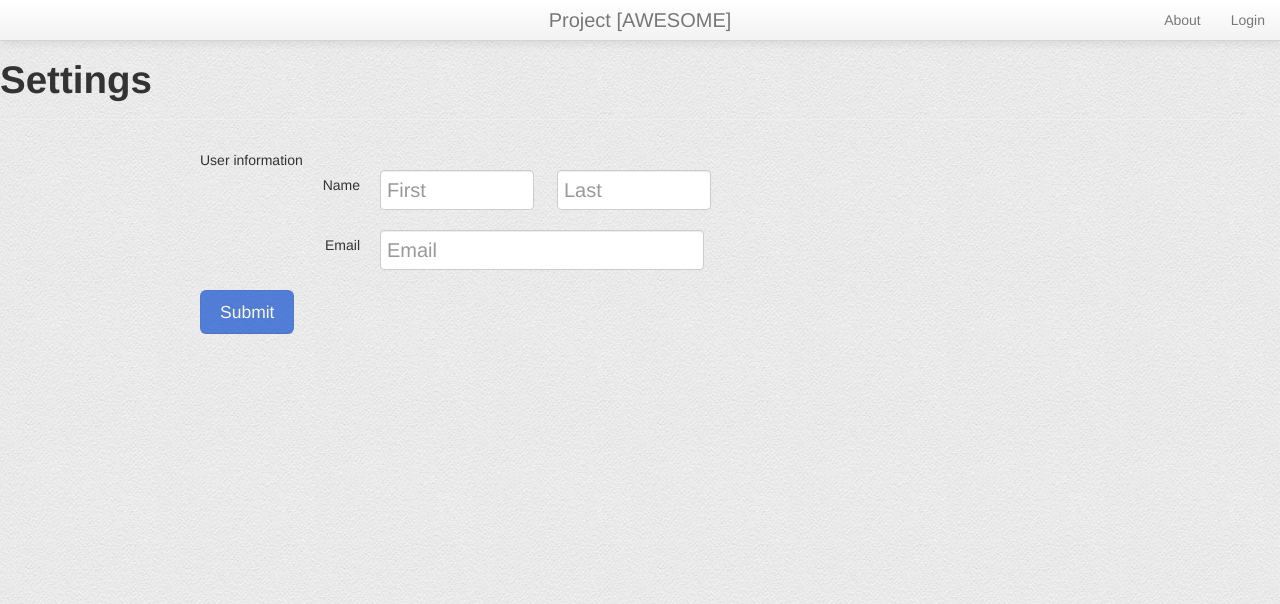
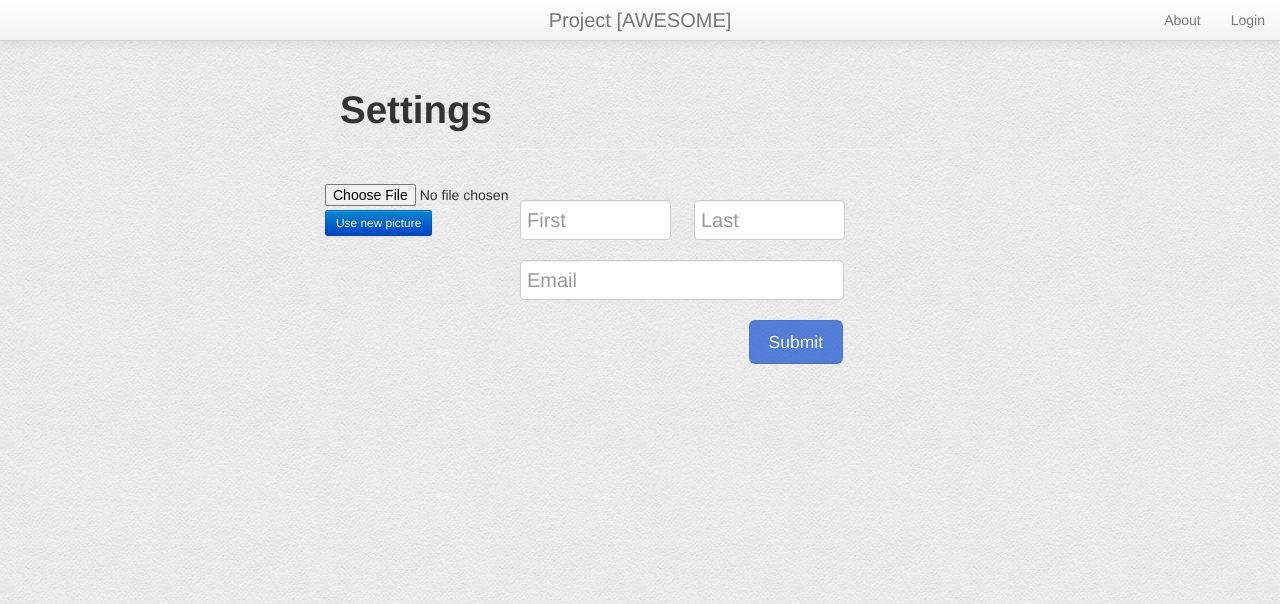
Before and after one commit to nikilster/projectAwesome, a Flask app: template awesome/templates/settings.html in a window 1280 px wide. Shown: the top 604 px of the page. Run offline with Flask 2, Linux system fonts and the light colour scheme; the template is opened without the code that fills it, so the values that code supplies are empty; parts of the project's set-up code (start-up, migrations or seed data) failed here and were passed over; some libraries are stand-ins or nearby versions.

Commit message:
A start to uploading profile picture in settings, and show in user profile

```diff
--- a/awesome/static/css/index.css
+++ b/awesome/static/css/index.css
@@ -39,6 +39,12 @@ footer {
   left: 0;
   text-align: center;
 }
+
+#UserName {
+  font-size: 30px;
+  padding: 15px;
+}
+
 /* move content below navbar -- could use margin/padding on content too */
 #NavPadding {
   height: 40px;
--- a/awesome/static/css/register.css
+++ b/awesome/static/css/register.css
@@ -81,6 +81,28 @@ footer {
   font-size: 20px !important;
   line-height: 1.5 !important;
   height: 30px !important;
-  width: 140px !important;
+  width: 137px !important;
   margin-right: 9px;
 }
+#SettingsBox {
+  position: relative;
+  margin-top: 50px;
+  width: 600px;
+  margin-left: auto;
+  margin-right: auto;
+}
+#ProfilePictureContainer {
+  position: absolute;
+  top: 0px:
+    left: 0px;
+  width: 175px;
+  margin-left: -15px;
+}
+#SettingsSubmitInput {
+  float: right;
+  margin-right: 97px;
+}
+#ProfilePicture {
+  width: 175px;
+  float: left;
+}
--- a/awesome/static/css/register.less
+++ b/awesome/static/css/register.less
@@ -52,8 +52,29 @@
     font-size:20px !important;
     line-height:1.5 !important;
     height:30px !important;
-    width: 140px !important;
+    width: 137px !important;
     margin-right: 9px;
 }
 
+#SettingsBox {
+    position:relative;
+    margin-top:50px;
+    .BlockCenter(600px);
+}
+#ProfilePictureContainer {
+    position:absolute;
+    top: 0px:
+    left: 0px;
+    width: 175px;
+    margin-left: -15px;
+}
+#SettingsSubmitInput {
+    float: right;
+    margin-right:97px;
+}
+#ProfilePicture {
+    width: 175px;
+    float: left;
+}
+
 // $eof
--- a/awesome/templates/index.html
+++ b/awesome/templates/index.html
@@ -67,8 +67,12 @@
 {% block content %}
 
     <!-- Main Content -->
+    <div id="InstructionsPadding"></div>
+    <div id="UserInformation" class="Center" style="width: 500px; margin-top:15px; overflow:auto;">
+      <img id="UserProfilePicture" src="https://s3.amazonaws.com/project-awesome-img/img/default-profile-picture.jpg" style="width:175px; float:left;"/>
+      <div id="UserName"></div>
+    </div>
     <div id="LoadingIndicator" class="Hidden"></div>
-    <div id="InstructionsPadding"></div>
     <div id="Content" class="Center"></div>
     <div id="ExampleVisionBoard" class="Center"></div>
 
--- a/awesome/templates/settings.html
+++ b/awesome/templates/settings.html
@@ -23,24 +23,27 @@ var USER = { id: '{{ user['id'] }}',
 
 {# ------------------------------------------------------------------------- #}
 {% block content %}
-
-        <!-- Title -->
-        <div class="row header">
+        <!-- Content -->
+        <div id="SettingsBox">
             <div class="page-header TextCenter">
                 <h1 class="title">Settings</h1>
             </div>
-        </div>
 
-        <!-- Content -->
-        <div class="span8 offset2">
+            <div id="ProfilePictureContainer">
+                <img id="ProfilePicture" src="{{ user['picture'] }}"/>
 
-            User information
+                <form action="{{url_for("api_change_picture") }}" method="post" enctype="multipart/form-data">
+                    <input type="file" name="picture"></input><br>
+                    <input type="submit" class="btn btn-primary btn-small"
+                           value="Use new picture"></input>
+                </form>
+            </div>
 
             <form method="POST" class="form-horizontal"
-                action="{{ url_for('api_change_info') }}">
+                action="{{ url_for('api_change_info') }}"
+                style="padding-top: 20px;">
                 <div class="control-group">
                     <label class="control-label" for="firstName">
-                        Name
                     </label>
                     <div class="controls">
                         <input id="FirstNameInput"
@@ -58,7 +61,6 @@ var USER = { id: '{{ user['id'] }}',
                 </div>
                 <div class="control-group">
                     <label class="control-label" for="email">
-                        Email
                     </label>
                     <div class="controls">
                         <input id="EmailInput"
@@ -69,7 +71,7 @@ var USER = { id: '{{ user['id'] }}',
                     </div>
                 </div>
                 <div class="control-group">
-                    <button id="SubmitInput"
+                    <button id="SettingsSubmitInput"
                             type="submit"
                             class="SubmitButton btn btn-primary btn-large"
                             disabled="disabled">
@@ -118,9 +120,9 @@ function toggleSubmit() {
     }
 
     if (true == submitValid) {
-        $("#SubmitInput").removeAttr("disabled");
+        $("#SettingsSubmitInput").removeAttr("disabled");
     } else {
-        $("#SubmitInput").attr("disabled", "disabled");
+        $("#SettingsSubmitInput").attr("disabled", "disabled");
     }
 }
 
--- a/awesome/util/SessionManager.py
+++ b/awesome/util/SessionManager.py
@@ -23,6 +23,7 @@ class SessionManager:
             'firstName' : user.firstName,
             'lastName'  : user.lastName,
             'email'     : user.email,
+            'picture'   : user.picture,
         }
 
     @staticmethod
```
Also changed, not shown: awesome/api/Api.py (+16 -1 lines), awesome/api/S3Util.py (+139 -26 lines), awesome/api/data/DataApi.py (+13 -0 lines), awesome/api/data/DbSchema.py (+10 -9 lines), awesome/routes.py (+23 -0 lines), awesome/static/js/home.js (+33 -2 lines), awesome/static/img/default-profile-picture.jpg (added).
